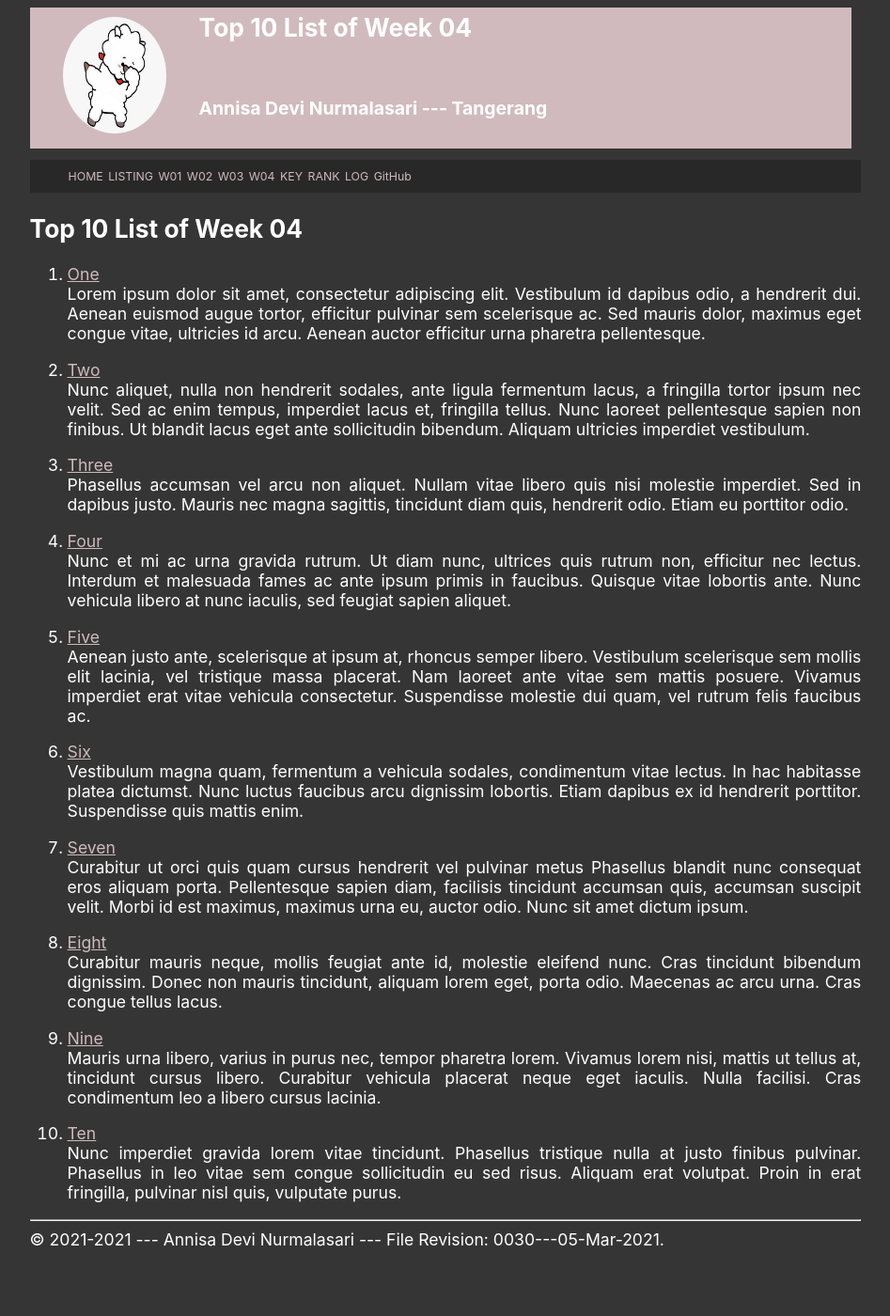
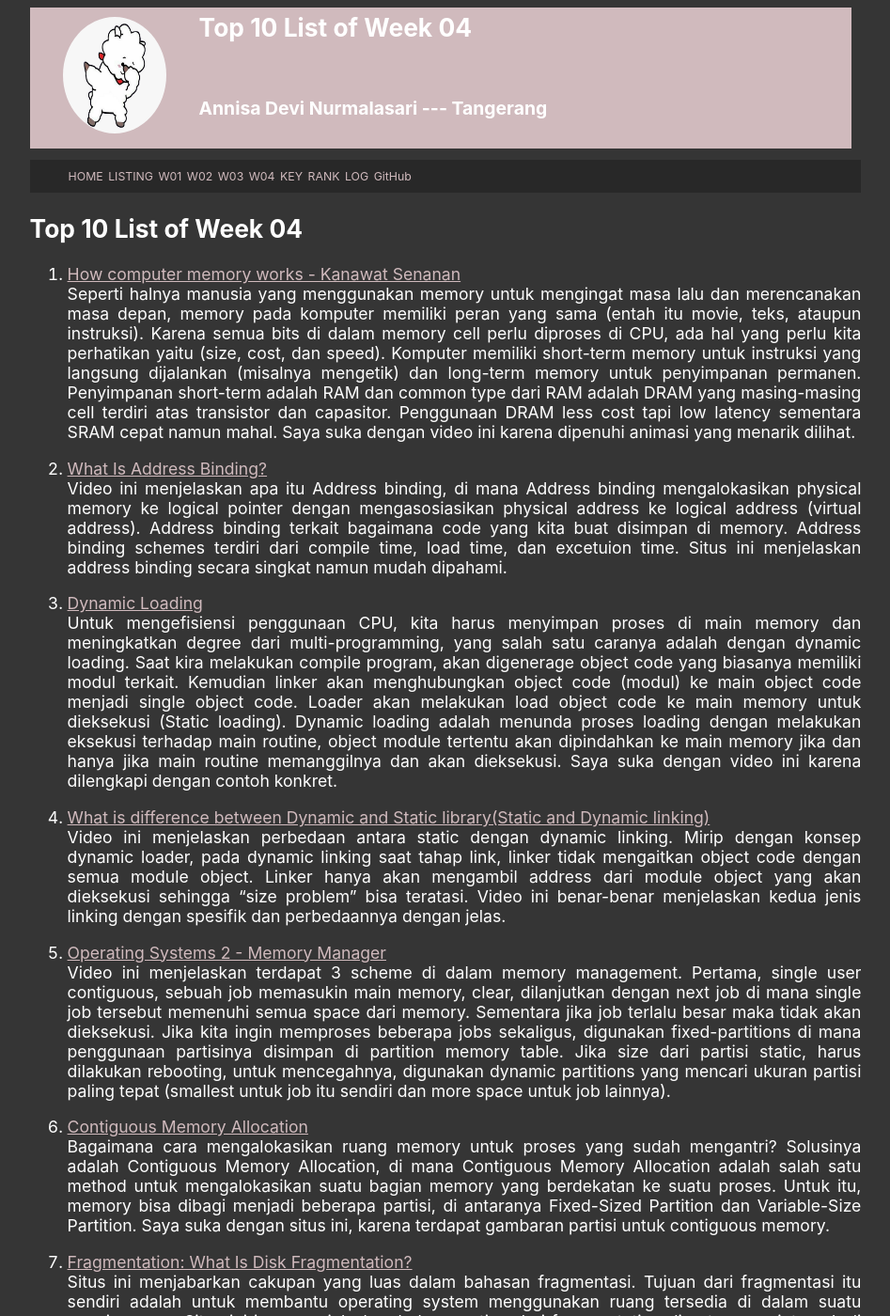
Before and after one commit to annisadevin/os211, a Jekyll site: the page built from w04.md, in a window 1280 px wide and 1400 px high. Shown: the whole window at 94% size, without its empty margins (166-1113 px from the left). Built offline with Jekyll 4.4.1, drawn with Linux system fonts in a browser that asks for light colours; our own code applies the rules of GitHub Pages for plain Markdown files; some of the changed text lies outside the part shown.

Commit message:
Update w04.md

```diff
--- a/w04.md
+++ b/w04.md
@@ -5,72 +5,32 @@ permalink: /W04/
 
 # Top 10 List of Week 04
 
-1. [One](https://en.wikipedia.org/wiki/1)<br>
-Lorem ipsum dolor sit amet, consectetur adipiscing elit.
-Vestibulum id dapibus odio, a hendrerit dui.
-Aenean euismod augue tortor, efficitur pulvinar sem scelerisque ac.
-Sed mauris dolor, maximus eget congue vitae, ultricies id arcu.
-Aenean auctor efficitur urna pharetra pellentesque.
+1. [How computer memory works - Kanawat Senanan](https://www.youtube.com/watch?v=p3q5zWCw8J4)<br>
+Seperti halnya manusia yang menggunakan memory untuk mengingat masa lalu dan merencanakan masa depan, memory pada komputer memiliki peran yang sama (entah itu movie, teks, ataupun instruksi). Karena semua bits di dalam memory cell perlu diproses di CPU, ada hal yang perlu kita perhatikan yaitu (size, cost, dan speed). Komputer memiliki short-term memory untuk instruksi yang langsung dijalankan (misalnya mengetik) dan long-term memory untuk penyimpanan permanen. Penyimpanan short-term adalah RAM dan common type dari RAM adalah DRAM yang masing-masing cell terdiri atas transistor dan capasitor. Penggunaan DRAM less cost tapi low latency sementara SRAM cepat namun mahal. Saya suka dengan video ini karena dipenuhi animasi yang menarik dilihat.
 
-2. [Two](https://en.wikipedia.org/wiki/2)<br>
-Nunc aliquet, nulla non hendrerit sodales, ante ligula fermentum lacus, a fringilla tortor ipsum nec velit.
-Sed ac enim tempus, imperdiet lacus et, fringilla tellus.
-Nunc laoreet pellentesque sapien non finibus.
-Ut blandit lacus eget ante sollicitudin bibendum.
-Aliquam ultricies imperdiet vestibulum.
+2. [What Is Address Binding?](https://www.techwalla.com/articles/what-is-address-binding)<br>
+Video ini menjelaskan apa itu Address binding, di mana Address binding mengalokasikan physical memory ke logical pointer dengan mengasosiasikan physical address ke logical address (virtual address). Address binding terkait bagaimana code yang kita buat disimpan di memory. Address binding schemes terdiri dari compile time, load time, dan excetuion time. Situs ini menjelaskan address binding secara singkat namun mudah dipahami.
 
-3. [Three](https://en.wikipedia.org/wiki/3)<br>
-Phasellus accumsan vel arcu non aliquet.
-Nullam vitae libero quis nisi molestie imperdiet.
-Sed in dapibus justo.
-Mauris nec magna sagittis, tincidunt diam quis, hendrerit odio.
-Etiam eu porttitor odio.
+3. [Dynamic Loading](https://www.youtube.com/watch?v=qfGql6sGlZg)<br>
+Untuk mengefisiensi penggunaan CPU, kita harus menyimpan proses di main memory dan meningkatkan degree dari multi-programming, yang salah satu caranya adalah dengan dynamic loading. Saat kira melakukan compile program, akan digenerage object code yang biasanya memiliki modul terkait. Kemudian linker akan menghubungkan object code (modul) ke main object code menjadi single object code. Loader akan melakukan load object code ke main memory untuk dieksekusi (Static loading). Dynamic loading adalah menunda proses loading dengan melakukan eksekusi terhadap main routine, object module tertentu akan dipindahkan ke main memory jika dan hanya jika main routine memanggilnya dan akan dieksekusi. Saya suka dengan video ini karena dilengkapi dengan contoh konkret.
 
-4. [Four](https://en.wikipedia.org/wiki/4)<br>
-Nunc et mi ac urna gravida rutrum.
-Ut diam nunc, ultrices quis rutrum non, efficitur nec lectus.
-Interdum et malesuada fames ac ante ipsum primis in faucibus.
-Quisque vitae lobortis ante.
-Nunc vehicula libero at nunc iaculis, sed feugiat sapien aliquet.
+4. [What is difference between Dynamic and Static library(Static and Dynamic linking)](https://www.youtube.com/watch?v=eW5he5uFBNM)<br>
+Video ini menjelaskan perbedaan antara static dengan dynamic linking. Mirip dengan konsep dynamic loader, pada dynamic linking saat tahap link, linker tidak mengaitkan object code dengan semua module object. Linker hanya akan mengambil address dari module object yang akan dieksekusi sehingga "size problem" bisa teratasi. Video ini benar-benar menjelaskan kedua jenis linking dengan spesifik dan perbedaannya dengan jelas.
 
-5. [Five](https://en.wikipedia.org/wiki/5)<br>
-Aenean justo ante, scelerisque at ipsum at, rhoncus semper libero.
-Vestibulum scelerisque sem mollis elit lacinia, vel tristique massa placerat.
-Nam laoreet ante vitae sem mattis posuere.
-Vivamus imperdiet erat vitae vehicula consectetur.
-Suspendisse molestie dui quam, vel rutrum felis faucibus ac.
+5. [Operating Systems 2 - Memory Manager](https://www.youtube.com/watch?v=qdkxXygc3rE)<br>
+Video ini menjelaskan terdapat 3 scheme di dalam memory management. Pertama, single user contiguous, sebuah job memasukin main memory, clear, dilanjutkan dengan next job di mana single job tersebut memenuhi semua space dari memory. Sementara jika job terlalu besar maka tidak akan dieksekusi. Jika kita ingin memproses beberapa jobs sekaligus, digunakan fixed-partitions di mana penggunaan partisinya disimpan di partition memory table. Jika size dari partisi static, harus dilakukan rebooting, untuk mencegahnya, digunakan dynamic partitions yang mencari ukuran partisi paling tepat (smallest untuk job itu sendiri dan more space untuk job lainnya).
 
-6. [Six](https://en.wikipedia.org/wiki/6)<br>
-Vestibulum magna quam, fermentum a vehicula sodales, condimentum vitae lectus.
-In hac habitasse platea dictumst.
-Nunc luctus faucibus arcu dignissim lobortis.
-Etiam dapibus ex id hendrerit porttitor.
-Suspendisse quis mattis enim.
+6. [Contiguous Memory Allocation](https://binaryterms.com/contiguous-memory-allocation-in-operating-system.html)<br>
+Bagaimana cara mengalokasikan ruang memory untuk proses yang sudah mengantri? Solusinya adalah Contiguous Memory Allocation, di mana Contiguous Memory Allocation adalah salah satu method untuk mengalokasikan suatu bagian memory yang berdekatan ke suatu proses. Untuk itu, memory bisa dibagi menjadi beberapa partisi, di antaranya Fixed-Sized Partition dan Variable-Size Partition. Saya suka dengan situs ini, karena terdapat gambaran partisi untuk contiguous memory.
 
-7. [Seven](https://en.wikipedia.org/wiki/7)<br>
-Curabitur ut orci quis quam cursus hendrerit vel pulvinar metus
-Phasellus blandit nunc consequat eros aliquam porta.
-Pellentesque sapien diam, facilisis tincidunt accumsan quis, accumsan suscipit velit.
-Morbi id est maximus, maximus urna eu, auctor odio.
-Nunc sit amet dictum ipsum.
+7. [Fragmentation: What Is Disk Fragmentation?](https://www.enterprisestorageforum.com/management/fragmentation/)<br>
+Situs ini menjabarkan cakupan yang luas dalam bahasan fragmentasi. Tujuan dari fragmentasi itu sendiri adalah untuk membantu operating system menggunakan ruang tersedia di dalam suatu penyimpanan. Situs ini juga menjelaskan beberapa tipe dari fragmentation di antaranya, internal, di mana RAM terlalu banyak disediakan yang kemudian tidak digunakan lagi oleh OS. Tipe eksternal terjadi ketika aplikasi dihapus dari memory dan ruang yang digunakan tidak segera dialokaskan kembali. Sementara data fragmentasi ditulis di memori dengan tidak berurutan.
 
-8. [Eight](https://en.wikipedia.org/wiki/8)<br>
-Curabitur mauris neque, mollis feugiat ante id, molestie eleifend nunc.
-Cras tincidunt bibendum dignissim.
-Donec non mauris tincidunt, aliquam lorem eget, porta odio.
-Maecenas ac arcu urna.
-Cras congue tellus lacus.
+8. [Paging in Operating Systems with Example & Working - Memory Management](https://www.youtube.com/watch?v=pJ6qrCB8pDw)<br>
+Paging juga merupakan salah satu method untuk mengefisiensi memory management di mana paging akan mengambil beberapa porsi space di secondary memory untuk virtual ram. Paging merupakan salah satu bagian penting dari implementasi virtual memory os masa kini dengan menggunakan secondary memory sehingga membiarkan program melampai ukuran yang ada pada physical memory. Saya suka dengan video ini karena memberikan contoh dengan rangkaian yang jelas terkait paging.
 
-9. [Nine](https://en.wikipedia.org/wiki/9)<br>
-Mauris urna libero, varius in purus nec, tempor pharetra lorem.
-Vivamus lorem nisi, mattis ut tellus at, tincidunt cursus libero.
-Curabitur vehicula placerat neque eget iaculis.
-Nulla facilisi.
-Cras condimentum leo a libero cursus lacinia.
+9. [Swapping in Operating System](https://www.javatpoint.com/swapping-in-operating-system)<br>
+Situs ini membantu saya mengerti mengenai swapping di mana swapping adalah menukar tempat proses dari main memory ke secondary memory sehingga space di main memory bisa digunakan untuk proses lain. Swapping terdiri dari dua konsep, yaitu swap-in (menghapus program dari hard-disk dan mengembalikannya ke RAM) dan swap-out(menghapus proses dari RAM dan menambahkannya ke hard-disk). Selain menjelaskan definisi swapping, situs ini juga memberikan contoh perhitungan, kelebihan, dan kekurangan dari swapping.
 
-10. [Ten](https://en.wikipedia.org/wiki/10)<br>
-Nunc imperdiet gravida lorem vitae tincidunt.
-Phasellus tristique nulla at justo finibus pulvinar.
-Phasellus in leo vitae sem congue sollicitudin eu sed risus.
-Aliquam erat volutpat.
-Proin in erat fringilla, pulvinar nisl quis, vulputate purus.
+10. [[C/C++] Basic Introduction to Pointers and Memory - What is a pointer?](https://www.youtube.com/watch?v=wxCxB2aNouA)<br>
+Video ini membuat saya lebih mengerti tentang pointers pada C karena video ini juga mengimplementasikan langsung penggunaan pointer secara detil. Selain itu, video ini juga menerangkan apa yang sebenarnya terjadi pada memory saat program C kita dijalankan.
```
